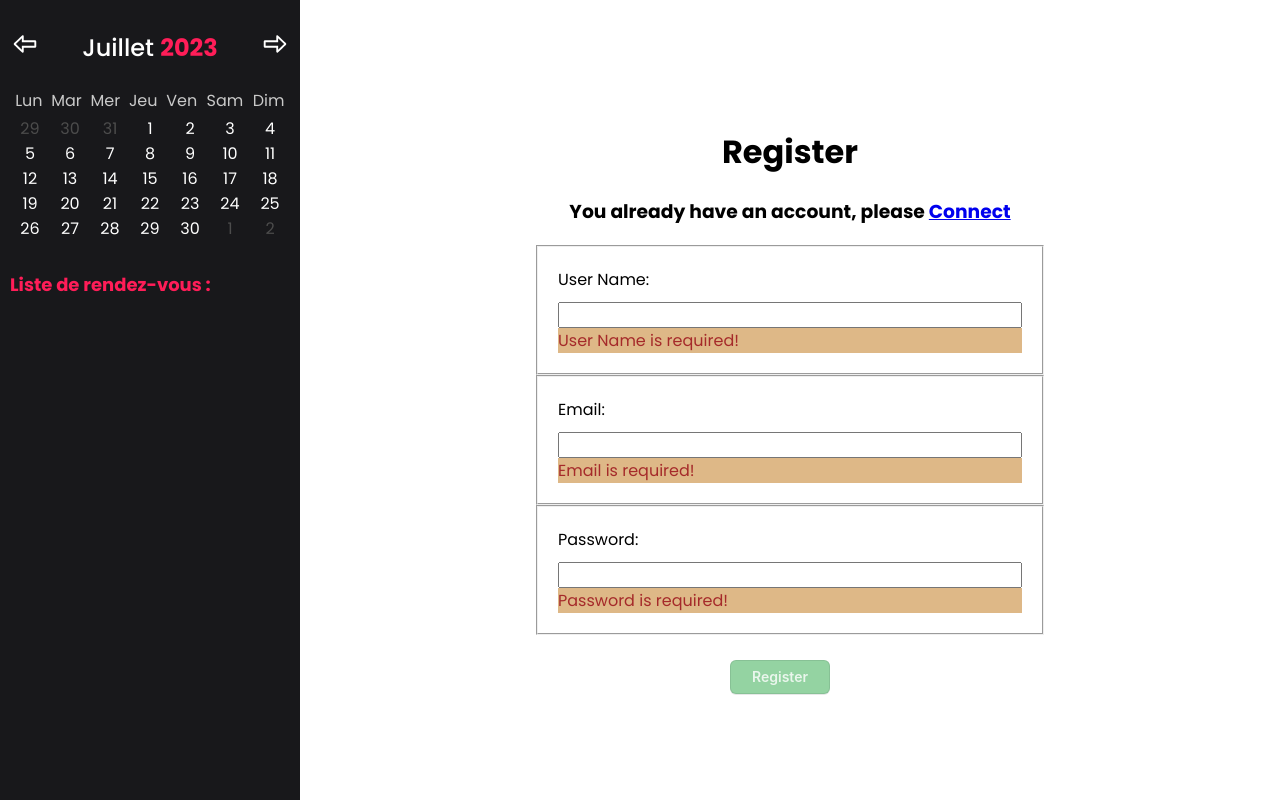
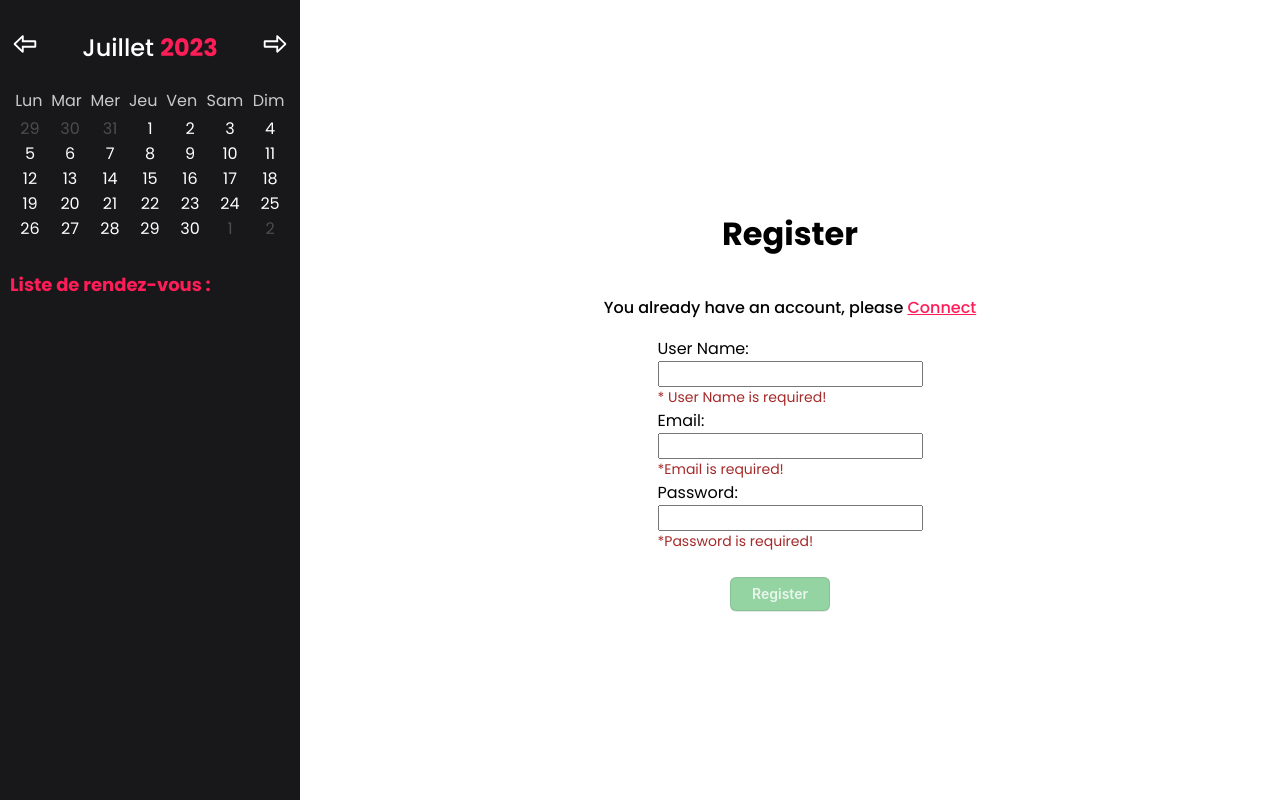
Before and after one commit to Coder269/projet-rdv, an Angular app: page /register in a window 1280 px wide. Built offline with nearby package versions, Linux system fonts and the light colour scheme.

Commit message:
style modifications

```diff
--- a/src/app/auth.guard.ts
+++ b/src/app/auth.guard.ts
@@ -3,7 +3,6 @@ import { UserService } from './services/user.service';
 import { inject } from '@angular/core';
 
 export const authGuard: CanActivateFn = (route, state) => {
-  //if (!inject(UserService).isLoggedIn) inject(Router).navigate(['/login']);
-  //return inject(UserService).isLoggedIn;
-  return true;
+  if (!inject(UserService).isLoggedIn) inject(Router).navigate(['/login']);
+  return inject(UserService).isLoggedIn;
 };
--- a/src/app/calendar-view/calendar-view.component.css
+++ b/src/app/calendar-view/calendar-view.component.css
@@ -11,6 +11,11 @@
   align-items: center;
 }
 
+.leftArrow:hover,
+.rightArrow:hover {
+  fill: #5f5f5f;
+}
+
 .changeView {
   display: flex;
   flex-direction: row;
@@ -19,6 +24,7 @@
 
 .viewSelected {
   margin: 0;
+  color: #5f5f5f;
 }
 
 .viewContainer {
--- a/src/app/login/login.component.css
+++ b/src/app/login/login.component.css
@@ -1,22 +1,27 @@
 :host {
- width: 40%;
- margin: auto;
- display: flex;
- flex-direction: column;
- align-items: center;
+  width: 60%;
+  margin: auto;
+  display: flex;
+  flex-direction: column;
+  align-items: center;
+}
+
+h3 {
+  font-size: 16px;
+  font-weight: 500;
+}
+
+h3 a {
+  color: #ff1d58;
 }
 
 .field {
   text-align: center;
   display: flex;
   flex-direction: column;
-  justify-content:center ;
+  justify-content: center;
   align-items: center;
   margin-bottom: 25px;
-}
-
-.field label {
-  margin-bottom: 10px;
 }
 
 .field input {
@@ -33,18 +38,16 @@
 }
 
 .wrong {
-  background-color: burlywood;
   color: brown;
   text-align: center;
   font-size: larger;
-  margin-bottom: 10px;
+  margin-top: 20px;
+  font-size: 14px;
 }
 
 .warning {
-  background-color: burlywood;
   color: brown;
-  font-size: larger;
-
+  font-size: 14px;
 }
 
 .button-3 {
@@ -57,7 +60,7 @@
   color: #fff;
   cursor: pointer;
   display: inline-block;
-  font-family: -apple-system,system-ui,"Segoe UI",Helvetica,Arial,sans-serif,"Apple Color Emoji","Segoe UI Emoji";
+  font-family: -apple-system, system-ui, "Segoe UI", Helvetica, Arial, sans-serif, "Apple Color Emoji", "Segoe UI Emoji";
   font-size: 14px;
   font-weight: 600;
   line-height: 20px;
@@ -99,3 +102,8 @@
   background-color: #298e46;
   box-shadow: rgba(20, 70, 32, .2) 0 1px 0 inset;
 }
+
+label {
+  width: 100%;
+  text-align: left;
+}
--- a/src/app/login/login.component.html
+++ b/src/app/login/login.component.html
@@ -1,20 +1,41 @@
-<h1 style="text-align: center;">Login</h1>
-<h3 style="align-items: center;">You don't have an account, please <a routerLink="/register">Register</a></h3>
+<h1 style="text-align: center">Login</h1>
+<h3>
+  You don't have an account, please <a routerLink="/register">Register</a>
+</h3>
 
 <form #form="ngForm" (ngSubmit)="onLogin(form)">
   <div class="field">
     <label>User Name</label>
     <input required ngModel name="username" #username="ngModel" type="text" />
-    <div class="warning" *ngIf="username.touched && username.errors?.['required']" >Username is required!</div>
+    <div
+      class="warning"
+      *ngIf="username.touched && username.errors?.['required']"
+    >
+      *Username is required!
+    </div>
   </div>
   <div class="field">
     <label for="">Password</label>
-    <input required ngModel name="password" #password="ngModel" type="password" />
-    <div class="warning" *ngIf="password.touched && password.errors?.['required']">Password is required!</div>
+    <input
+      required
+      ngModel
+      name="password"
+      #password="ngModel"
+      type="password"
+    />
+    <div
+      class="warning"
+      *ngIf="password.touched && password.errors?.['required']"
+    >
+      *Password is required!
+    </div>
   </div>
-  <br>
-  <div *ngIf="wrongLogin" class="wrong" >Wrong username or password, please try again or register!</div>
   <div class="btn">
-  <button class="button-3" type="submit" [disabled]="form.invalid">Login</button>
-</div>
+    <button class="button-3" type="submit" [disabled]="form.invalid">
+      Login
+    </button>
+  </div>
+  <div *ngIf="wrongLogin" class="wrong">
+    Wrong username or password, please try again or register!
+  </div>
 </form>
--- a/src/app/register/register.component.css
+++ b/src/app/register/register.component.css
@@ -1,14 +1,26 @@
 :host {
-  width: 40%;
+  width: 60%;
   margin: auto;
+  display: flex;
+  flex-direction: column;
+  align-items: center;
 }
 
+h3 {
+  font-size: 16px;
+  font-weight: 500;
+}
 
+h3 a {
+  color: #ff1d58;
+}
 
 fieldset {
   display: flex;
   flex-direction: column;
   padding: 20px;
+  border: none;
+  padding: 0;
 }
 
 .btn {
@@ -20,15 +32,11 @@ fieldset {
   margin-right: 20px;
 }
 
-fieldset label {
-
-  margin-bottom: 10px;
+.warning {
+  color: brown;
+  font-size: 14px;
 }
 
-.warning {
-  background-color: burlywood;
-  color: brown;
-}
 .registered {
   text-align: center;
   font-size: larger;
@@ -49,7 +57,7 @@ fieldset label {
   color: #fff;
   cursor: pointer;
   display: inline-block;
-  font-family: -apple-system,system-ui,"Segoe UI",Helvetica,Arial,sans-serif,"Apple Color Emoji","Segoe UI Emoji";
+  font-family: -apple-system, system-ui, "Segoe UI", Helvetica, Arial, sans-serif, "Apple Color Emoji", "Segoe UI Emoji";
   font-size: 14px;
   font-weight: 600;
   line-height: 20px;
--- a/src/app/register/register.component.html
+++ b/src/app/register/register.component.html
@@ -1,21 +1,23 @@
 <h1 style="text-align: center">Register</h1>
-  <h3 style="text-align: center;">You already have an account, please <a routerLink="/login">Connect</a></h3>
+<h3 style="text-align: center">
+  You already have an account, please <a routerLink="/login">Connect</a>
+</h3>
 <form #form="ngForm" (ngSubmit)="onRegister(form)">
   <fieldset>
     <label>User Name:</label>
     <input required ngModel name="username" #username="ngModel" type="text" />
     <div class="warning" *ngIf="username.errors?.['required']">
-        User Name is required!
+      * User Name is required!
     </div>
   </fieldset>
   <fieldset>
     <label>Email:</label>
     <input required email ngModel name="email" #email="ngModel" type="text" />
     <div class="warning" *ngIf="email.errors?.['required']">
-        Email is required!
+      *Email is required!
     </div>
     <div class="warning" *ngIf="email.errors?.['email']">
-        Please enter a valid email address!
+      *Please enter a valid email address!
     </div>
   </fieldset>
   <fieldset>
@@ -28,7 +30,7 @@
       type="password"
     />
     <div class="warning" *ngIf="password.errors?.['required']">
-        Password is required!
+      *Password is required!
     </div>
   </fieldset>
   <br />
--- a/src/app/side-bar/menu-calendar/menu-calendar.component.css
+++ b/src/app/side-bar/menu-calendar/menu-calendar.component.css
@@ -39,6 +39,11 @@ thead {
   cursor: pointer;
 }
 
+.leftArrow:hover,
+.rightArrow:hover {
+  fill: #ff1d58;
+}
+
 .sideHeader {
   display: flex;
   flex-direction: row;
@@ -64,5 +69,5 @@ thead {
 }
 
 .day:hover {
-  color: #ff1d58;
+  background-color: #ff1d58;
 }
```
Lines whose indentation alone changed are shown as unchanged.
